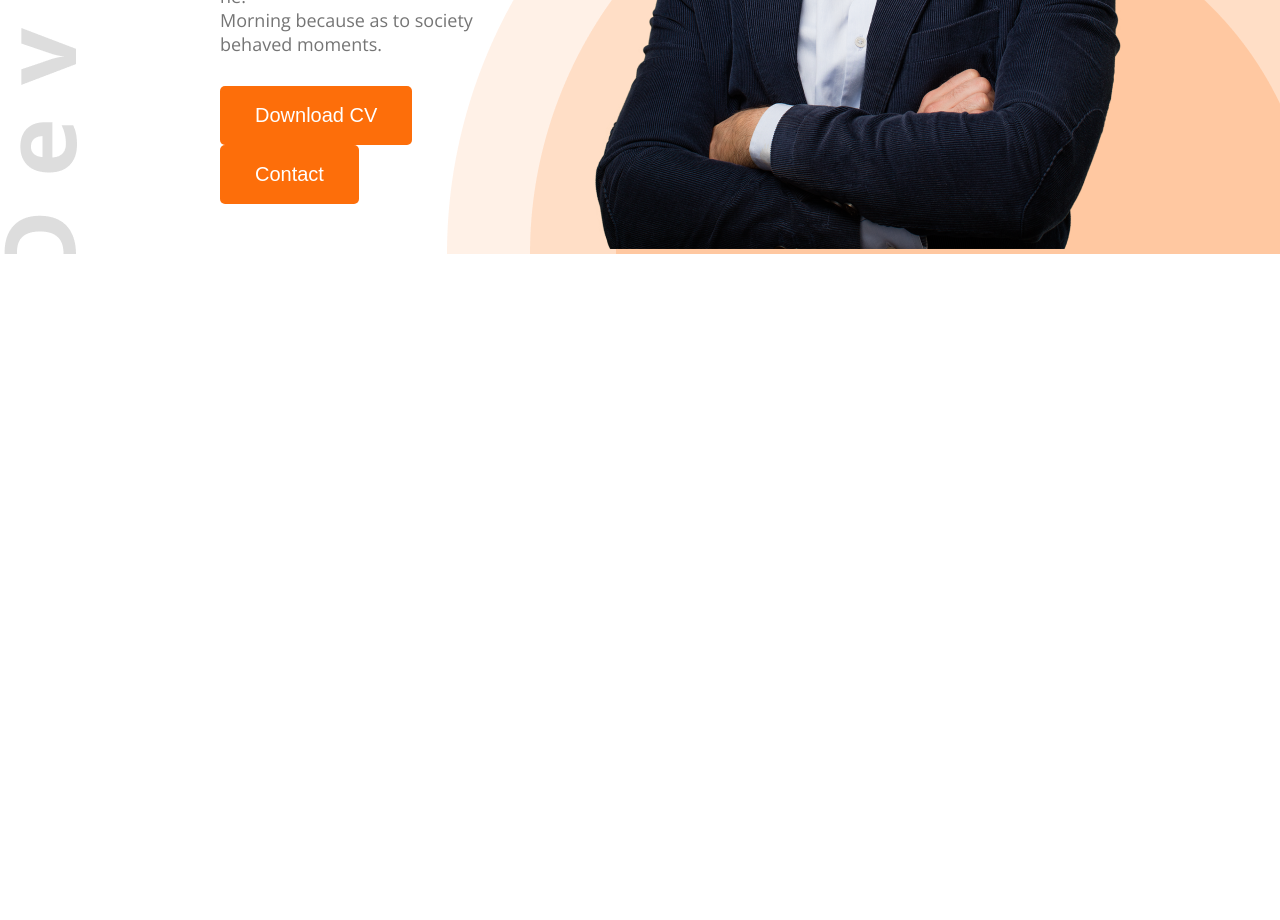
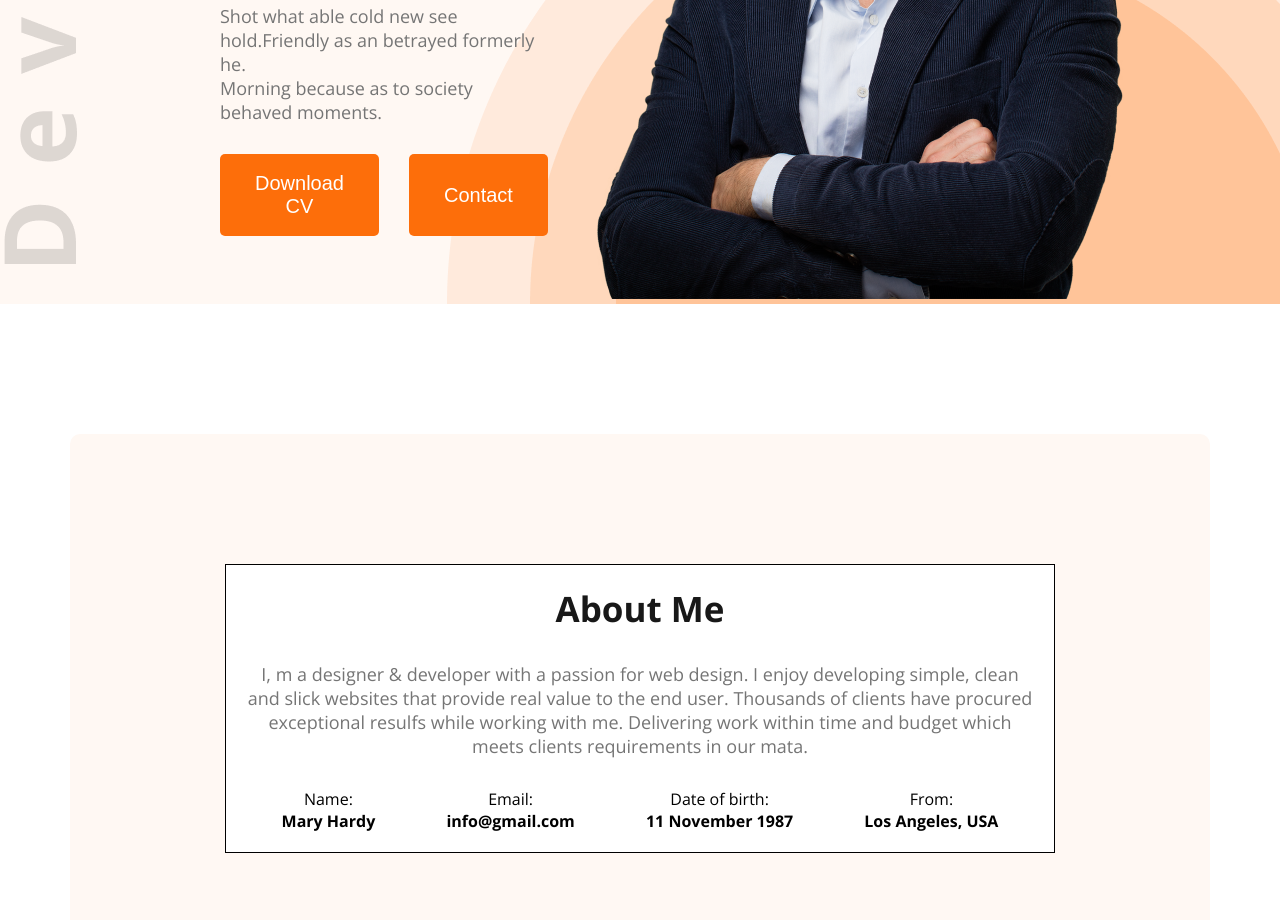
Before and after one commit to nadim-ahmed/developer-portfolio, a plain HTML site: page index.html in a window 1280 px wide. Shown: the part 538-1458 px from the top of the page. Before the commit the page ends 800 px from the top, so only its background shows below. Drawn offline with nearby package versions, Linux system fonts and the light colour scheme.

Commit message:
About Me Section Added

```diff
--- a/index.html
+++ b/index.html
@@ -9,7 +9,7 @@
 </head>
 
 <body class="open-sans-normal">
-    <header class="header">
+    <header class="header secondary-bg">
         <nav>
             <h3>Ma<span>r</span>y</h3>
             <ul>
@@ -39,7 +39,45 @@
             </div>
         </section>
     </header>
-    <main></main>
+    <main>
+        <section>
+            <div class="about-me-container secondary-bg">
+                <div class="about-me">
+                    <h3 class="section-title">About Me</h3>
+                    <p class="about-me-desc dark-3">I, m a designer & developer with a passion for web design. I enjoy
+                        developing
+                        simple, clean and slick
+                        websites that provide real value to the end user. Thousands of clients have procured exceptional
+                        resulfs while working with me. Delivering work within time and budget which meets clients
+                        requirements in our mata.</p>
+                    <div class="about-me-info">
+                        <div>
+                            <p>Name: <br>
+                                <b>Mary Hardy</b>
+                            </p>
+                        </div>
+                        <div>
+                            <p>Email: <br>
+                                <b>info@gmail.com</b>
+                            </p>
+                        </div>
+                        <div>
+                            <p>
+                                Date of birth: <br>
+                                <b>11 November 1987</b>
+                            </p>
+                        </div>
+                        <div>
+                            <p>
+                                From: <br>
+                                <b>Los Angeles, USA</b>
+                            </p>
+                        </div>
+                    </div>
+                </div>
+            </div>
+        </section>
+    </main>
     <footer></footer>
 </body>
 
--- a/styles/style.css
+++ b/styles/style.css
@@ -17,6 +17,7 @@
 
 .dark-2 {
     color: rgb(71, 71, 71);
+    font-size: 18px;
 }
 
 .dark-3 {
@@ -32,7 +33,21 @@
     background-color: rgb(253, 110, 10);
     padding: 18px 35px;
     border: none;
+}
 
+.section-title {
+    color: rgb(24, 24, 24);
+    font-size: 35px;
+    font-weight: 700;
+}
+
+.secondary-bg {
+    background-color: rgb(255, 248, 243);
+}
+
+main {
+    max-width: 1140px;
+    margin: 0 auto;
 }
 
 /* =============nav styles=========== */
@@ -40,8 +55,9 @@
 nav {
     display: flex;
     justify-content: space-between;
-    margin-top: 50px;
+    padding-top: 50px;
     align-items: center;
+    margin-bottom: 50px;
 }
 
 nav h3 {
@@ -57,7 +73,6 @@ nav span {
 nav ul {
     display: flex;
     align-items: center;
-
 }
 
 nav ul li {
@@ -78,7 +93,7 @@ nav ul li button {
 .header {
     background-image: url('../images/developer.png'), url('../images/header_bg.png');
     background-repeat: no-repeat;
-    background-position: top left, bottom right;
+    background-position: center left, bottom right;
 }
 
 .banner {
@@ -110,3 +125,34 @@ nav ul li button {
 .banner-desc {
     margin-bottom: 30px;
 }
+
+.banner-btn {
+    display: flex;
+    gap: 30px;
+}
+
+/* ~~~~~~~~~~~~Main Section~~~~~~~~~~~ */
+
+.about-me-container {
+    border-radius: 10px;
+    margin: 130px auto;
+    padding: 130px 155px;
+    text-align: center;
+    display: flex;
+    align-items: center;
+    justify-content: center;
+}
+
+.about-me {
+    border: 1px solid rgb(0, 0, 0);
+    background-color: rgb(255, 255, 255);
+    display: flex;
+    flex-direction: column;
+    gap: 30px;
+    padding: 20px;
+}
+
+.about-me-info {
+    display: flex;
+    justify-content: space-around;
+}
```
